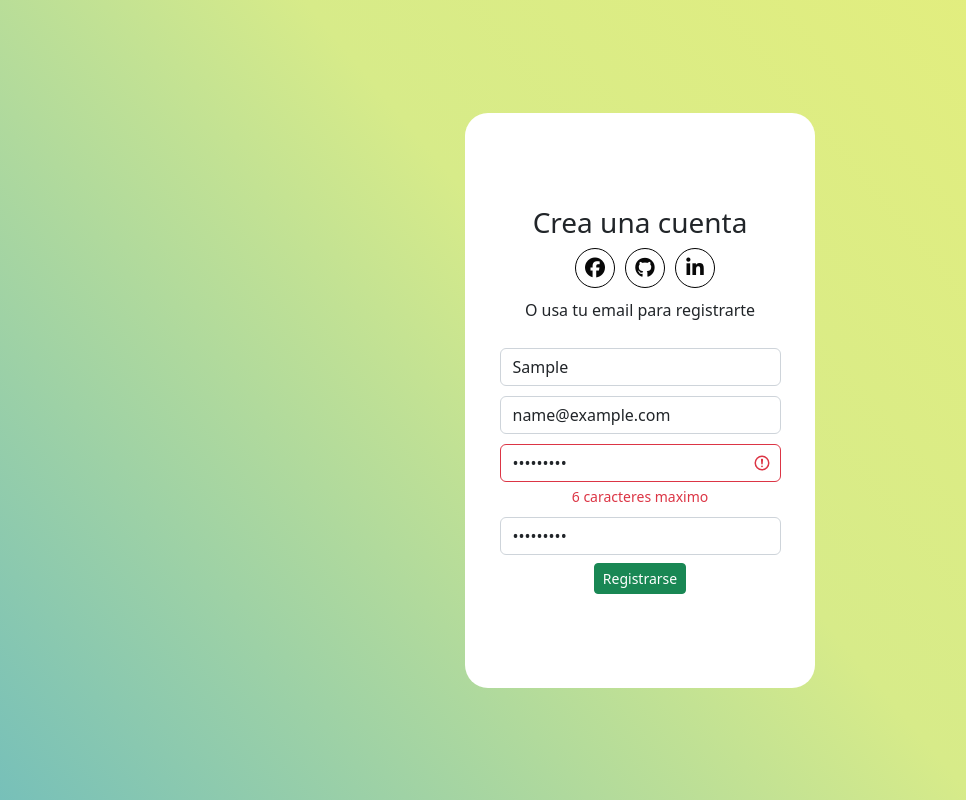
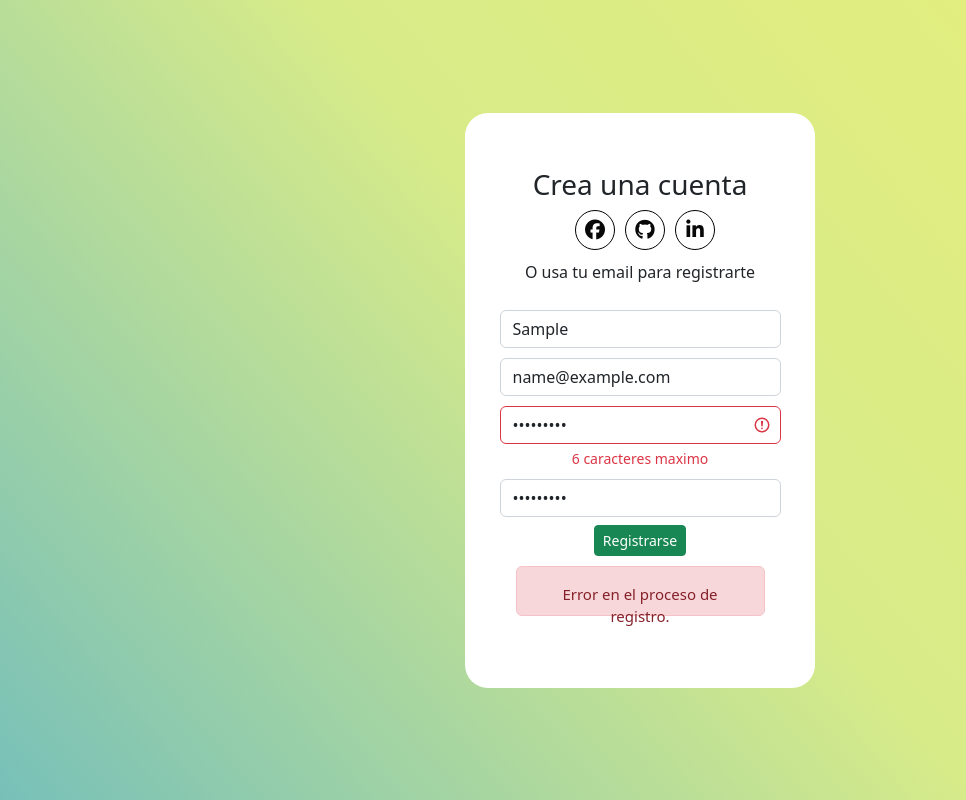
Before and after one commit to Nuncia/registroCuenta, a React (Vite) app: page / in a window 1280 px wide. Both pictures are taken after typing "Sample", "name@example.com", "Sample123", "Sample123" into the empty fields and a click on the button "Registrarse". Shown: the whole page, without its empty margins (0-966 px from the left). Built offline with nearby package versions, Linux system fonts and the light colour scheme.

Commit message:
Se agrega funcion setAlert y estado alert a Registro.jsx. Tambien se agregar setAlert a componente Formulario.jsx

```diff
--- a/src/components/Alert.jsx
+++ b/src/components/Alert.jsx
@@ -3,7 +3,7 @@ import Alert from 'react-bootstrap/Alert';
 const Alerta = ({colorAlert, textoAlert}) => {
     return(
         <>
-          <div className={`alert ${colorAlert}`}>
+          <div className={`alert alert-${colorAlert}`}>
             <p>{textoAlert}</p>
           </div>
         </>
--- a/src/components/Formulario.jsx
+++ b/src/components/Formulario.jsx
@@ -1,6 +1,6 @@
 import React, { useState } from 'react';
 
-const Formulario = ({ onSubmit }) => {
+const Formulario = ({ onSubmit, setAlert }) => {
   const [nombre, setNombre] = useState('');
   const [email, setEmail] = useState('');
   const [contrasena, setContrasena] = useState('');
@@ -63,8 +63,18 @@ const Formulario = ({ onSubmit }) => {
     if (formIsValid) {
       onSubmit({ nombre, email, contrasena });
       setMensaje('Registro exitoso. ¡Bienvenido!');
+      setAlert({
+        msg: mensaje,
+        color: 'success',
+        error: false
+      });
     } else {
       setMensaje('');
+      setAlert({
+        msg:'Error en el  proceso de registro.',
+        color: 'danger',
+        error: true
+      });
     }
   };
 
--- a/src/components/Registro.jsx
+++ b/src/components/Registro.jsx
@@ -5,29 +5,18 @@ import SocialButton from "./SocialButton";
 
 
 export const Registro = () => {
-    const [error, setError] = useState(false)
-    const [datoRecibido, setDatoRecibido] = useState('');
-
-    const recibirDatosdelHijo = (claseColor) => {
-        if(setDatoRecibido(claseColor) == 'danger'){
-            setError(false);
-
-        } else{
-            setError(true);
-            return
-        }
-    }
+    const [alert, setAlert] = useState({msg: '', color: ''})
 
     return(
        <>
-            <div className="registro">{datoRecibido}
+            <div className="registro">
                 <SocialButton
                     iconoFace = {<a href="https://www.facebook.com/home.php"><i className="fa-brands fa-facebook fa-lg"></i></a>}
                     iconoGit = {<a href="https://github.com/Nuncia"><i className="fa-brands fa-github fa-lg"></i></a>}
                     iconoLink = {<a href="https://www.linkedin.com/feed/"><i className="fa-brands fa-linkedin-in fa-lg"></i></a>}
                 />
-                <Formulario onDatosGenerados= {recibirDatosdelHijo}/>
-                {error ? <Alerta colorAlert= {datoRecibido}  textoAlert='Usuario ha sido registrado!'/> : null}
+                <Formulario setAlert={setAlert}/>
+                    {alert.msg && <Alerta colorAlert={alert.color} textoAlert={alert.msg}/>}
             </div>
        </>
     );
--- a/src/components/SocialButton.jsx
+++ b/src/components/SocialButton.jsx
@@ -22,10 +22,4 @@ const SocialButton = ({iconoFace, iconoGit, iconoLink}) => {
     );
 };
 
-SocialButton.propTypes = {
-    iconoFace: PropTypes.string.isRequired,
-    iconoGit: PropTypes.string.isRequired,
-    iconoLink: PropTypes.string.isRequired
-}
-
 export default SocialButton;
```
